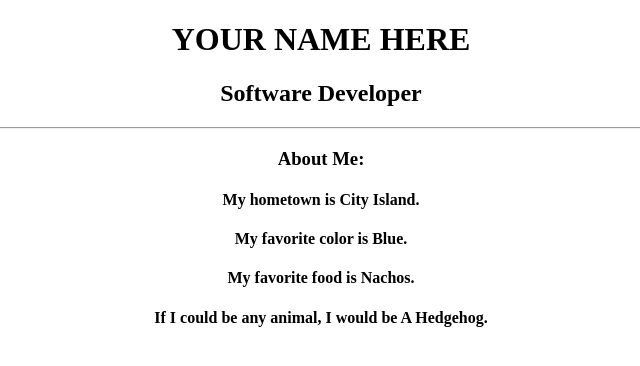
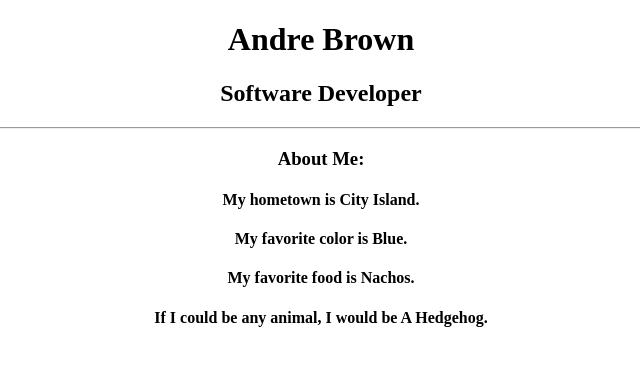
Before and after one commit to HanBrolo17/my-profile, a plain HTML site: page index.html in a window 1280 px wide. Shown: the whole page, without its empty margins (319-959 px from the left). Drawn offline with Linux system fonts and the light colour scheme.

Commit message:
Update index.html

```diff
--- a/index.html
+++ b/index.html
@@ -7,7 +7,7 @@
 		  </head>
 		  <body>
 			<div align="center">
-				<h1>YOUR NAME HERE</h1>
+				<h1>Andre Brown</h1>
 				<h2>Software Developer</h2>
 				<hr>
 				<h3>About Me:</h3>
```
